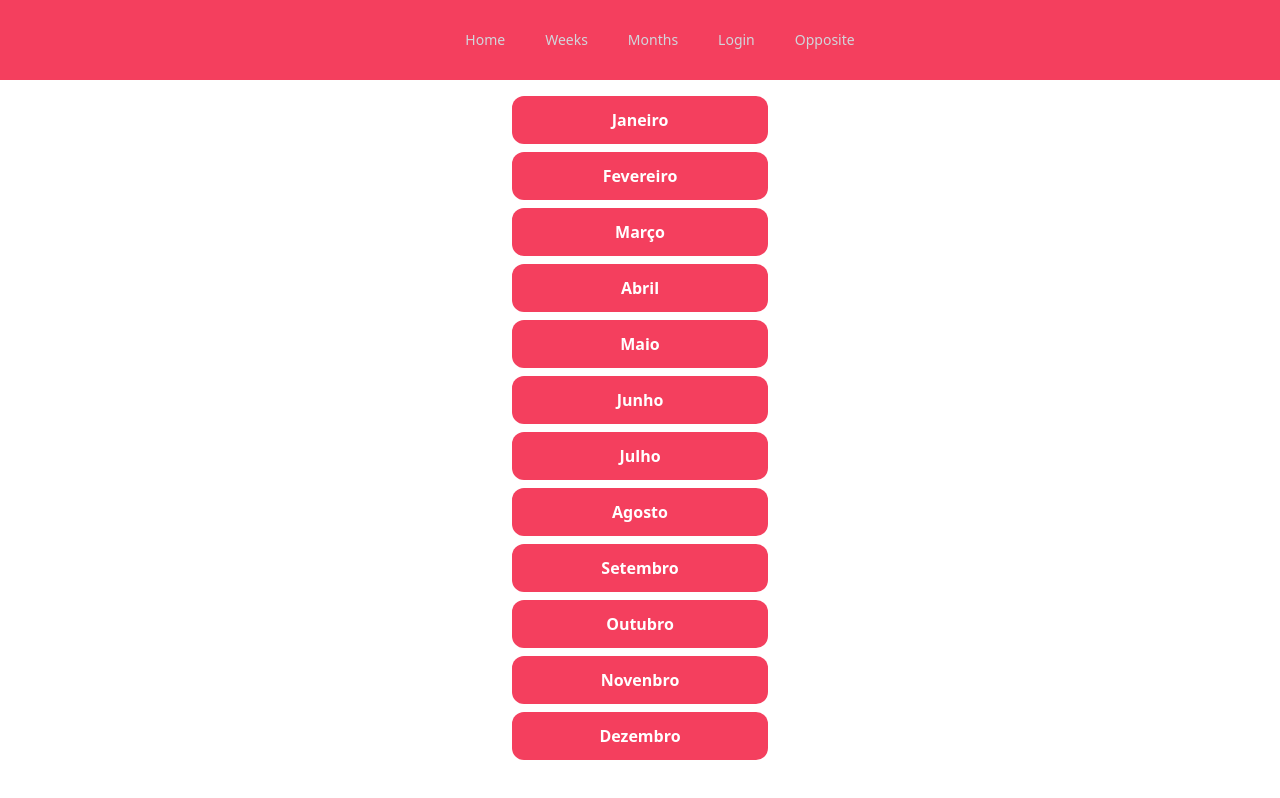
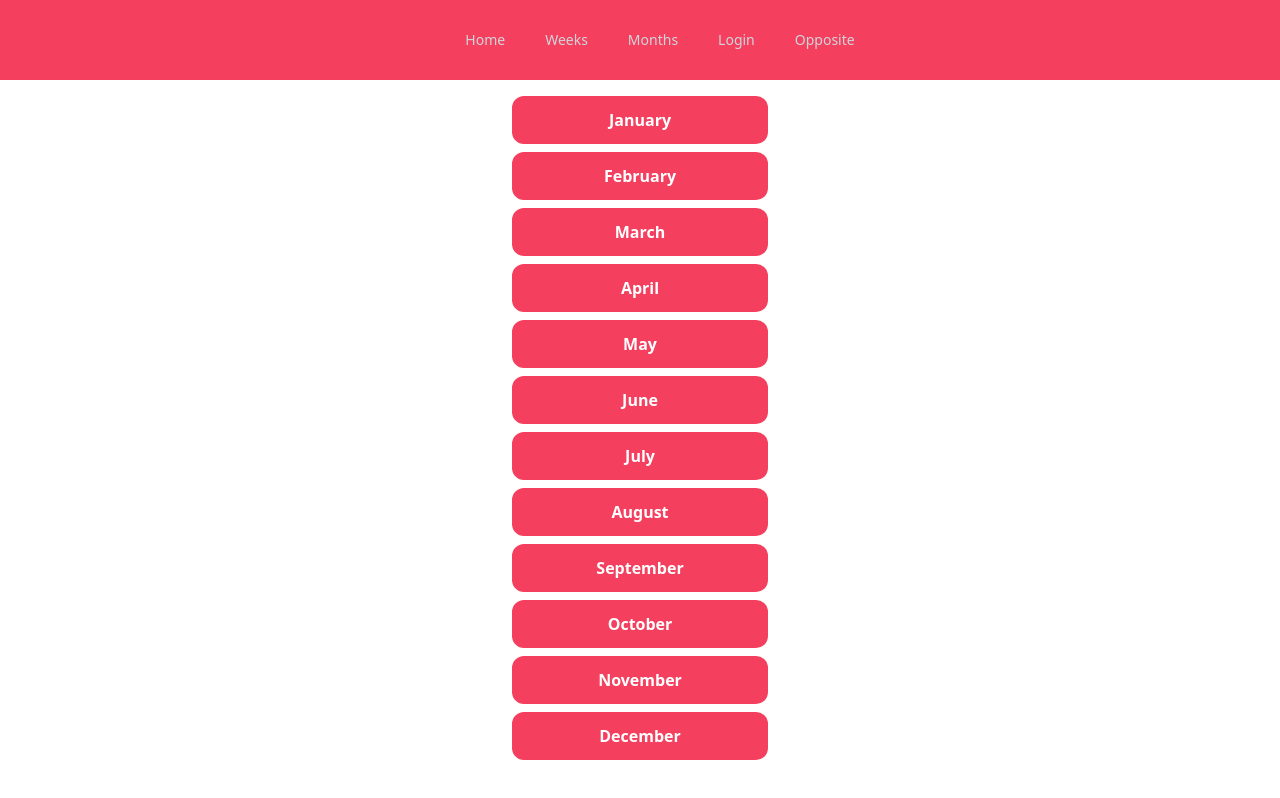
Before and after one commit to AdrianaRoza/react-with-vite, a React (Vite) app: page /month in a window 1280 px wide. Built offline with nearby package versions, Linux system fonts and the light colour scheme.

Commit message:
feat: adding functionality in months.jsx

```diff
--- a/src/pages/Month.jsx
+++ b/src/pages/Month.jsx
@@ -1,16 +1,110 @@
+import React, { useState } from "react"
+
 const Month = () => {
-  const  months = ['Janeiro', 'Fevereiro', 'Março',
-    'Abril', 'Maio', 'Junho', 'Julho', 'Agosto', 'Setembro', 'Outubro',
-    'Novenbro', 'Dezembro']
+  const [monthsOfTheyear, setMonthsOfTheyear] = useState([
+    {
+      id:1,
+      week_pt:'Janeiro',
+      translation:'January',
+    },
+    {
+      id:2,
+      week_pt:'Fevereiro',
+      translation:'February',
+    },
+    {
+      id:3,
+      week_pt:'Março',
+      translation:'March',
+    },
+    {
+      id:4,
+      week_pt:'Abril',
+      translation:'April',
+    },
+    {
+      id:5,
+      week_pt:'Maio',
+      translation:'May',
+    },
+    {
+      id:6,
+      week_pt:'Junho',
+      translation:'June',
+    },
+    {
+      id:7,
+      week_pt:'Julho',
+      translation:'July',
+    },
+    {
+      id:8,
+      week_pt:'Agosto',
+      translation:'August',
+    },
+    {
+      id:9,
+      week_pt:'Setembro',
+      translation:'September',
+    },
+    {
+      id:10,
+      week_pt:'Outubro',
+      translation:'October',
+    },
+    {
+      id:11,
+      week_pt:'Novembro',
+      translation:'November',
+    },
+    {
+      id:12,
+      week_pt:'Dezembro',
+      translation:'December',
+    },
+  ])
+
+  const [editingTranslationId, setEditingTranslationId] = useState(null)
+
+  const handleClick = (translationId) => {
+    setEditingTranslationId(translationId)
+  }
+
+  const handleChange = (event, translationId) => {
+    const updatedMonthsOfTheyear = monthsOfTheyear.map((translation) => {
+      if (translation.id === translationId) {
+        return { ...translation, week_pt: event.target.value }
+      }
+      return translation
+    })
+    setMonthsOfTheyear(updatedMonthsOfTheyear)
+  }
+
+  const getTranslatedWeek = (translationId) => {
+    const translation = monthsOfTheyear.find(
+      (translation) => translation.id === translationId
+    )
+    return translation ? translation.week_pt : ""
+  }
 
   return (
     <ul className="flex flex-col items-center mt-3 text-white">
-      {
-        months.map((month, i) => (
-          <li className="flex justify-center py-3 bg-rose-500 w-1/5 m-1
-              rounded-xl font-bold"
+      {monthsOfTheyear.map((translation) => (
+        <li
+          key={translation.id}
+          className="flex justify-center py-3 bg-rose-500 w-1/5 m-1 rounded-xl font-bold"
+        >
+          <span
+            onClick={() => handleClick(translation.id)}
+            className={editingTranslationId === translation.id ? "hidden" : ""}
           >
-            { month }
+            {translation.translation}
+          </span>
+          <span
+            className={editingTranslationId === translation.id ? "" : "hidden"}
+          >
+            {getTranslatedWeek(translation.id)}
+          </span>
           </li>
         ))
       }
```
